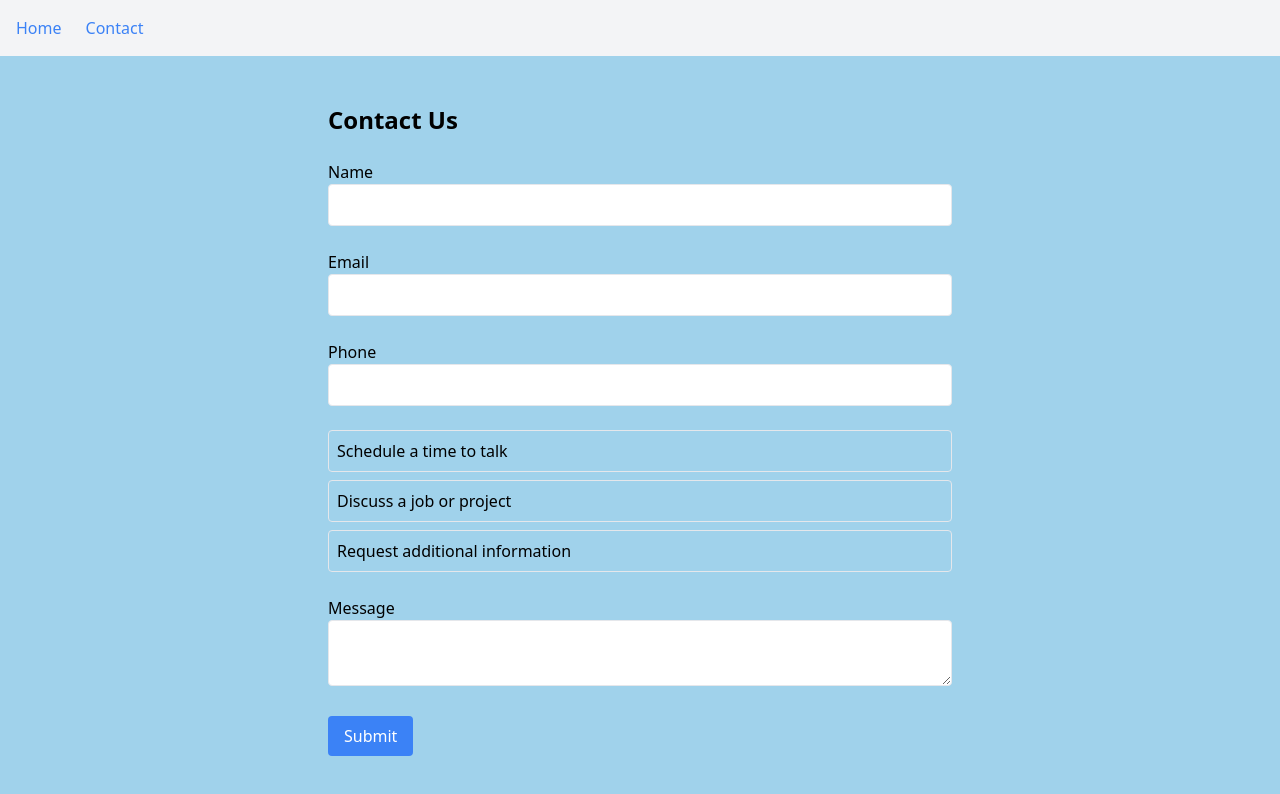
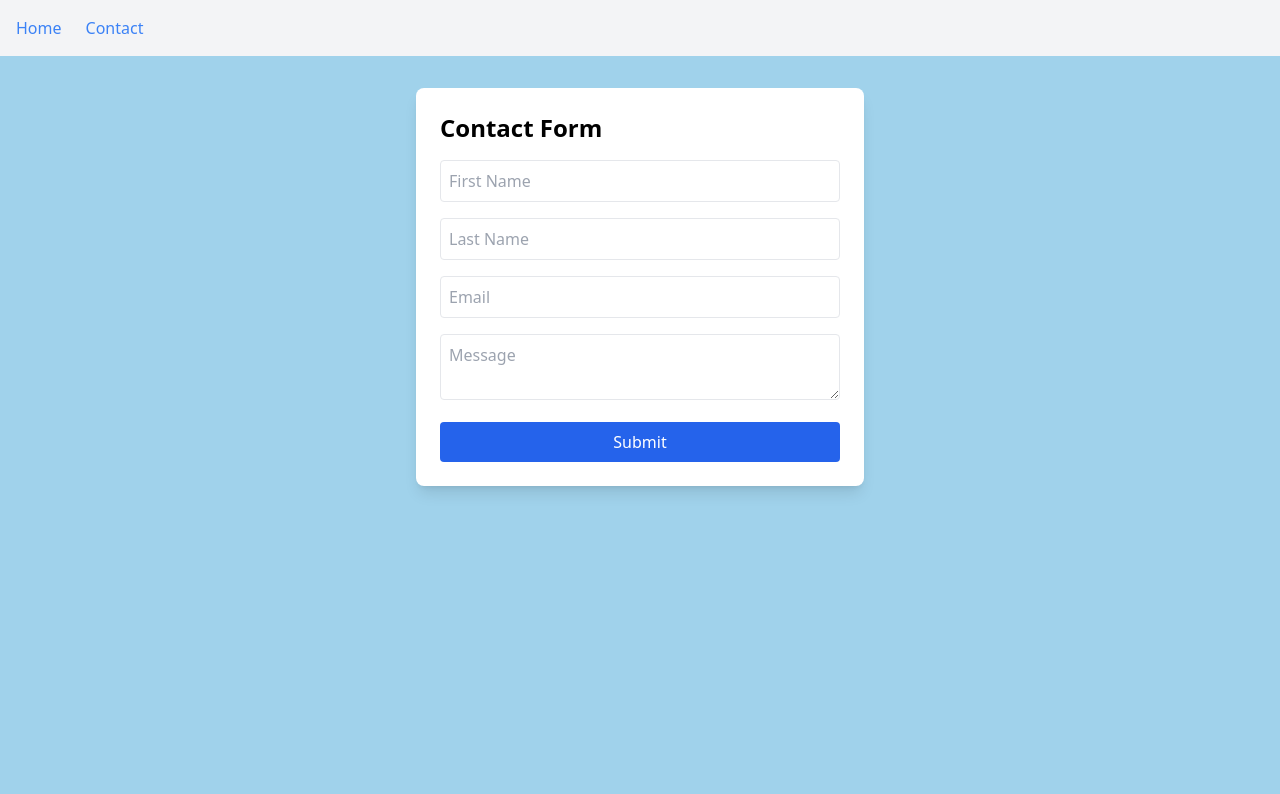
Before and after one commit to Veereshmh/VeereshPortfolio, a React (Vite) app: page /VeereshPortfolio/contact in a window 1280 px wide. Shown: the top 794 px of the page. Built offline with nearby package versions, Linux system fonts and the light colour scheme.

Commit message:
Contact page changes

```diff
--- a/src/App.jsx
+++ b/src/App.jsx
@@ -10,6 +10,7 @@ import Timeline from './components/timeline/Timeline'
 import Languages from './components/languages/Languages'
 import Contact from './components/contact/Contact'
 import Notfound from './components/notfound/Notfound'
+import ContactsTable from "./components/ContactsTable";
 import { BrowserRouter as Router, Routes, Route, Link } from "react-router-dom";
 
 // Temporary Home component
@@ -43,6 +44,7 @@ function App() {
         <Routes>
           <Route path="/" element={<Home />} />
           <Route path="/contact" element={<Contact />} />
+          <Route path="/contacts" element={<ContactsTable />} />
           <Route path="*" element={<Notfound />} /> {/* Wildcard Route */}
         </Routes>
       </div>
--- a/src/components/contact/Contact.jsx
+++ b/src/components/contact/Contact.jsx
@@ -1,192 +1,79 @@
 import React, { useState } from "react";
+import { useNavigate } from "react-router-dom";
 
 function Contact() {
-  const [activeSection, setActiveSection] = useState("");
+  const navigate = useNavigate();
   const [formData, setFormData] = useState({
-    name: "",
+    firstName: "",
+    lastName: "",
     email: "",
-    phone: "",
     message: "",
-    date: "",
-    time: "",
-    projectDetails: "",
-    checkboxes: [],
-    infoTypes: []
   });
 
-  const handleInputChange = (e) => {
-    const { name, value, type, checked } = e.target;
-    if (type === "checkbox") {
-      setFormData((prev) => ({
-        ...prev,
-        [name]: checked
-          ? [...prev[name], value]
-          : prev[name].filter((item) => item !== value)
-      }));
-    } else {
-      setFormData((prev) => ({
-        ...prev,
-        [name]: value
-      }));
-    }
+  const handleChange = (e) => {
+    const { name, value } = e.target;
+    setFormData({
+      ...formData,
+      [name]: value,
+    });
   };
 
   const handleSubmit = (e) => {
     e.preventDefault();
-    console.log("Form Data:", formData);
-    alert("Form submitted! Check console for data.");
+
+    // Get existing data
+    const existingData = JSON.parse(localStorage.getItem("contacts")) || [];
+
+    // Add new data
+    const updatedData = [...existingData, formData];
+    localStorage.setItem("contacts", JSON.stringify(updatedData));
+
+    // Navigate to display page
+    navigate("/contacts");
   };
 
   return (
-    <div className="max-w-2xl mx-auto p-6">
-      <h1 className="text-2xl font-bold mb-6">Contact Us</h1>
-      <form onSubmit={handleSubmit} className="space-y-6">
-
-        {/* Basic fields */}
-        <div>
-          <label className="block font-medium">Name</label>
+    <div className="max-w-md mx-auto p-6 bg-white shadow-lg rounded-lg mt-8">
+      <h2 className="text-2xl font-bold mb-4">Contact Form</h2>
+      <form onSubmit={handleSubmit} className="space-y-4">
         <input
           type="text"
-            name="name"
-            onChange={handleInputChange}
+          name="firstName"
+          placeholder="First Name"
+          value={formData.firstName}
+          onChange={handleChange}
           className="w-full border p-2 rounded"
           required
         />
-        </div>
-
-        <div>
-          <label className="block font-medium">Email</label>
+        <input
+          type="text"
+          name="lastName"
+          placeholder="Last Name"
+          value={formData.lastName}
+          onChange={handleChange}
+          className="w-full border p-2 rounded"
+          required
+        />
         <input
           type="email"
           name="email"
-            onChange={handleInputChange}
+          placeholder="Email"
+          value={formData.email}
+          onChange={handleChange}
           className="w-full border p-2 rounded"
           required
         />
-        </div>
-
-        <div>
-          <label className="block font-medium">Phone</label>
-          <input
-            type="tel"
-            name="phone"
-            onChange={handleInputChange}
-            className="w-full border p-2 rounded"
-          />
-        </div>
-
-        {/* Options */}
-        <div className="space-y-2">
-          <button
-            type="button"
-            onClick={() => setActiveSection("talk")}
-            className={`block w-full text-left border p-2 rounded ${activeSection === "talk" ? "bg-gray-200" : ""}`}
-          >
-            Schedule a time to talk
-          </button>
-          {activeSection === "talk" && (
-            <div className="space-y-2 mt-2 pl-4">
-              <input
-                type="date"
-                name="date"
-                onChange={handleInputChange}
-                className="border p-2 rounded w-full"
-              />
-              <input
-                type="time"
-                name="time"
-                onChange={handleInputChange}
-                className="border p-2 rounded w-full"
-              />
-            </div>
-          )}
-
-          <button
-            type="button"
-            onClick={() => setActiveSection("project")}
-            className={`block w-full text-left border p-2 rounded ${activeSection === "project" ? "bg-gray-200" : ""}`}
-          >
-            Discuss a job or project
-          </button>
-          {activeSection === "project" && (
-            <div className="space-y-2 mt-2 pl-4">
-              <textarea
-                name="projectDetails"
-                onChange={handleInputChange}
-                className="border p-2 rounded w-full"
-                placeholder="Describe your project..."
-              ></textarea>
-              <div>
-                <label>
-                  <input
-                    type="checkbox"
-                    name="checkboxes"
-                    value="Design"
-                    onChange={handleInputChange}
-                  />{" "}
-                  Design
-                </label>
-                <label className="ml-4">
-                  <input
-                    type="checkbox"
-                    name="checkboxes"
-                    value="Development"
-                    onChange={handleInputChange}
-                  />{" "}
-                  Development
-                </label>
-                <label className="ml-4">
-                  <input
-                    type="checkbox"
-                    name="checkboxes"
-                    value="Testing"
-                    onChange={handleInputChange}
-                  />{" "}
-                  Testing
-                </label>
-              </div>
-            </div>
-          )}
-
-          <button
-            type="button"
-            onClick={() => setActiveSection("info")}
-            className={`block w-full text-left border p-2 rounded ${activeSection === "info" ? "bg-gray-200" : ""}`}
-          >
-            Request additional information
-          </button>
-          {activeSection === "info" && (
-            <div className="space-y-2 mt-2 pl-4">
-              <p className="font-medium">Please select type(s) of requested information*</p>
-              {["Work Portfolio", "References", "Background Check", "Other", "Resume"].map((type) => (
-                <label key={type} className="block">
-                  <input
-                    type="checkbox"
-                    name="infoTypes"
-                    value={type}
-                    onChange={handleInputChange}
-                  />{" "}
-                  {type}
-                </label>
-              ))}
-            </div>
-          )}
-        </div>
-
-        {/* Message */}
-        <div>
-          <label className="block font-medium">Message</label>
         <textarea
           name="message"
-            onChange={handleInputChange}
+          placeholder="Message"
+          value={formData.message}
+          onChange={handleChange}
           className="w-full border p-2 rounded"
-          ></textarea>
-        </div>
-
-        {/* Submit */}
+          required
+        />
         <button
           type="submit"
-          className="bg-blue-500 text-white px-4 py-2 rounded hover:bg-blue-600"
+          className="w-full bg-blue-600 text-white py-2 rounded hover:bg-blue-700 transition"
         >
           Submit
         </button>
--- /dev/null
+++ b/src/components/contact/ContactsTable.jsx
@@ -0,0 +1,52 @@
+import React, { useEffect, useState } from "react";
+import { useNavigate } from "react-router-dom";
+
+function ContactsTable() {
+  const navigate = useNavigate();
+  const [contacts, setContacts] = useState([]);
+
+  useEffect(() => {
+    const storedData = JSON.parse(localStorage.getItem("contacts")) || [];
+    setContacts(storedData);
+  }, []);
+
+  return (
+    <div className="max-w-4xl mx-auto p-6 mt-8">
+      <h2 className="text-2xl font-bold mb-4">Submitted Contacts</h2>
+
+      {contacts.length === 0 ? (
+        <p>No data found.</p>
+      ) : (
+        <table className="w-full border border-gray-300">
+          <thead className="bg-gray-200">
+            <tr>
+              <th className="border p-2">First Name</th>
+              <th className="border p-2">Last Name</th>
+              <th className="border p-2">Email</th>
+              <th className="border p-2">Message</th>
+            </tr>
+          </thead>
+          <tbody>
+            {contacts.map((contact, index) => (
+              <tr key={index} className="text-center">
+                <td className="border p-2">{contact.firstName}</td>
+                <td className="border p-2">{contact.lastName}</td>
+                <td className="border p-2">{contact.email}</td>
+                <td className="border p-2">{contact.message}</td>
+              </tr>
+            ))}
+          </tbody>
+        </table>
+      )}
+
+      <button
+        onClick={() => navigate("/contact")}
+        className="mt-4 bg-black text-white px-4 py-2 rounded hover:bg-gray-800"
+      >
+        Back to Form
+      </button>
+    </div>
+  );
+}
+
+export default ContactsTable;
```
Lines whose indentation alone changed are shown as unchanged.
